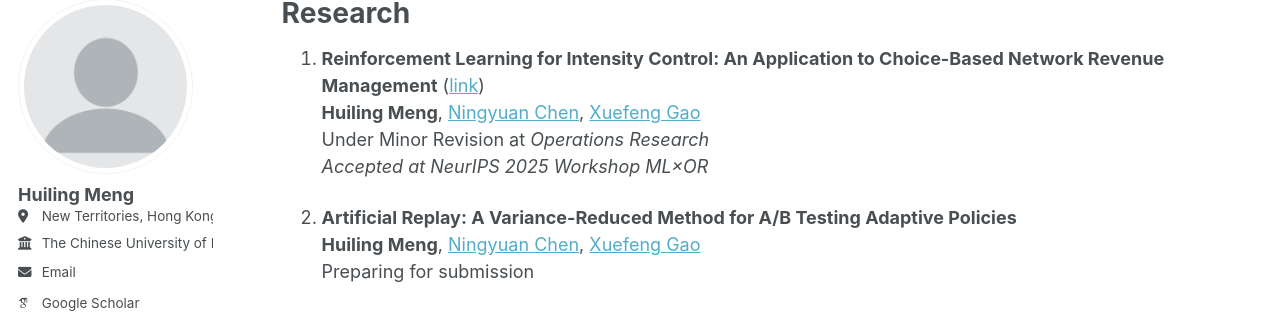
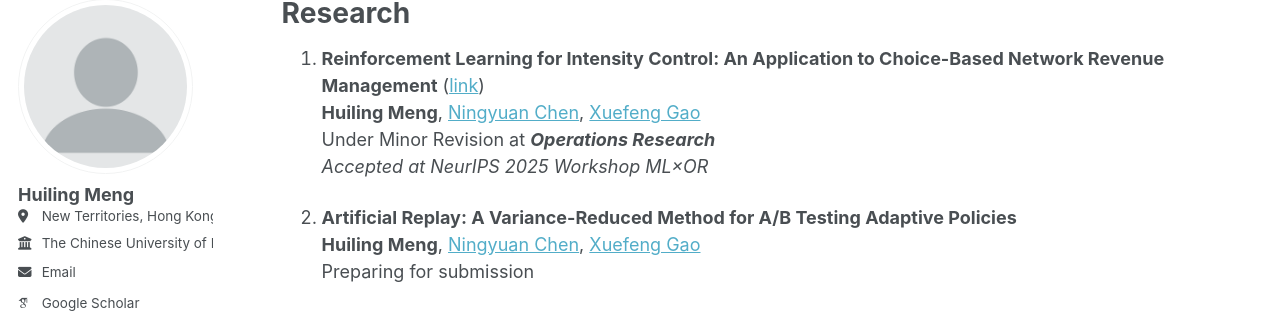
Before and after one commit to huilingmeng/huilingmeng.github.io, a Jekyll site: the page built from _pages/research.md, in a window 1280 px wide. Shown: the part 102-424 px from the top of the page. Built offline with Jekyll 4.4.1, drawn with Linux system fonts in a browser that asks for light colours; some web fonts are replaced; a script bundle is joined from its source files by our own code; library files that are not in the unit come from our copies.

```diff
--- a/_pages/research.md
+++ b/_pages/research.md
@@ -8,7 +8,7 @@ author_profile: true
 
 1. **Reinforcement Learning for Intensity Control: An Application to Choice-Based Network Revenue Management** ([link](https://arxiv.org/abs/2406.05358))
    **Huiling Meng**, [Ningyuan Chen](http://individual.utoronto.ca/ningyuanchen), [Xuefeng Gao](https://www1.se.cuhk.edu.hk/~xfgao/)
-   Under Minor Revision at *Operations Research*
+   Under Minor Revision at ***Operations Research***
    *Accepted at NeurIPS 2025 Workshop ML×OR*
 
 2. **Artificial Replay: A Variance-Reduced Method for A/B Testing Adaptive Policies**
```
